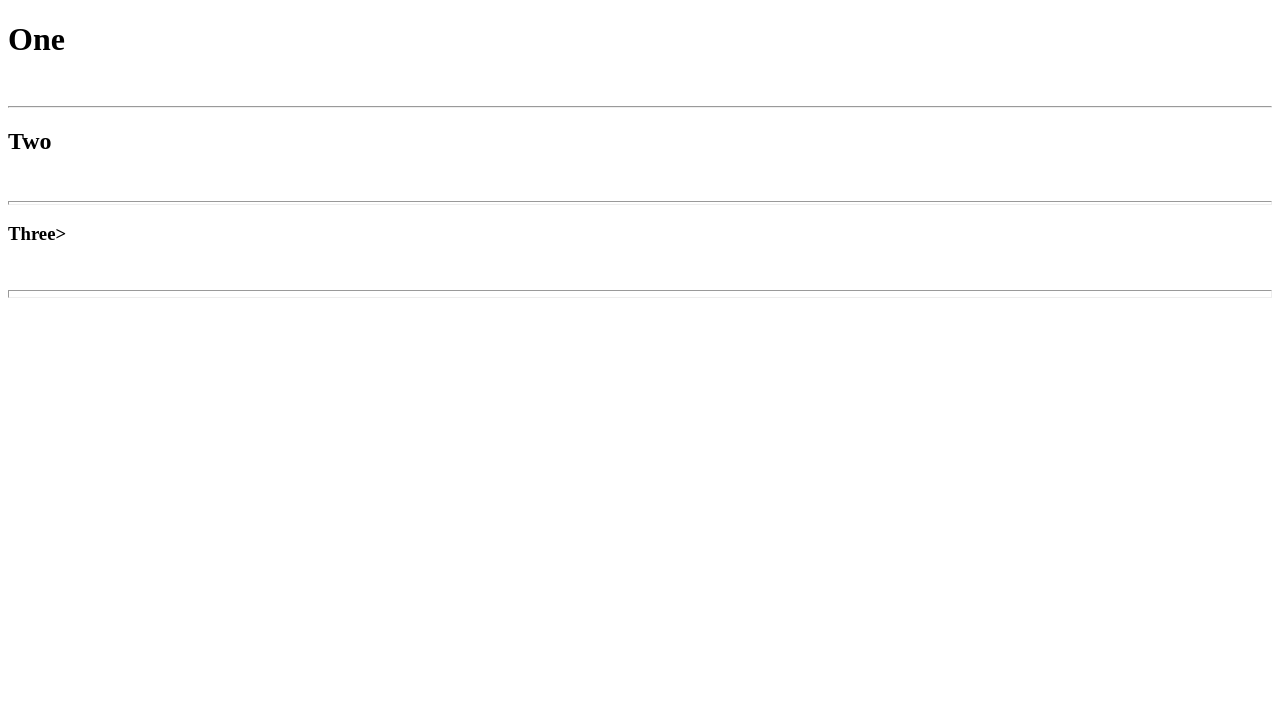
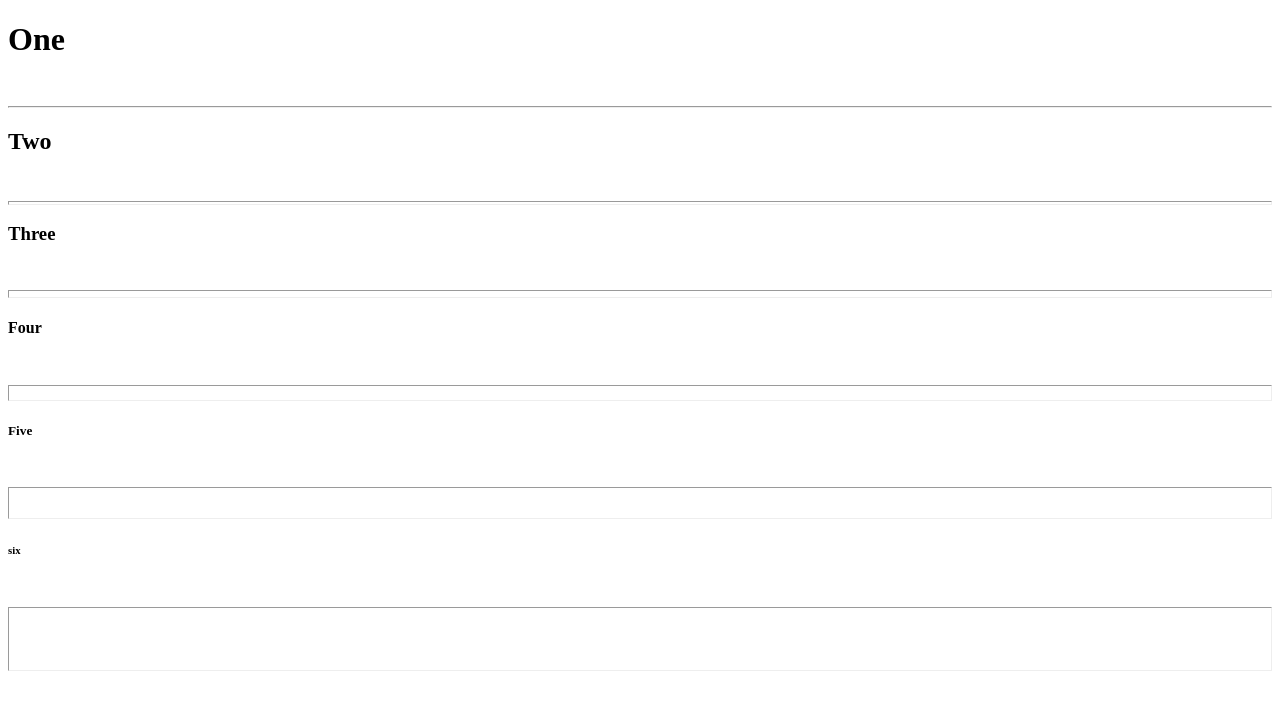
Before and after one commit to iamneo-production/ceaeebdaffeadaeccdffebdaaabcbcdded, a plain HTML site: page public/index.html in a window 1280 px wide. Drawn offline with Linux system fonts and the light colour scheme.

Commit message:
Backup Commit

```diff
--- a/public/index.html
+++ b/public/index.html
@@ -5,8 +5,14 @@
 <hr size="2">
 <h2>Two</h2><br>
 <hr size="4">
-<h3>Three></h3><br>
+<h3>Three</h3><br>
 <hr size="8">
+<h4>Four</h4><br>
+<hr size="16">
+<h5>Five</h5><br>
+<hr size="32">
+<h6>six</h6><br>
+<hr size="64">
 </head>
 <body>
 </body>
```
